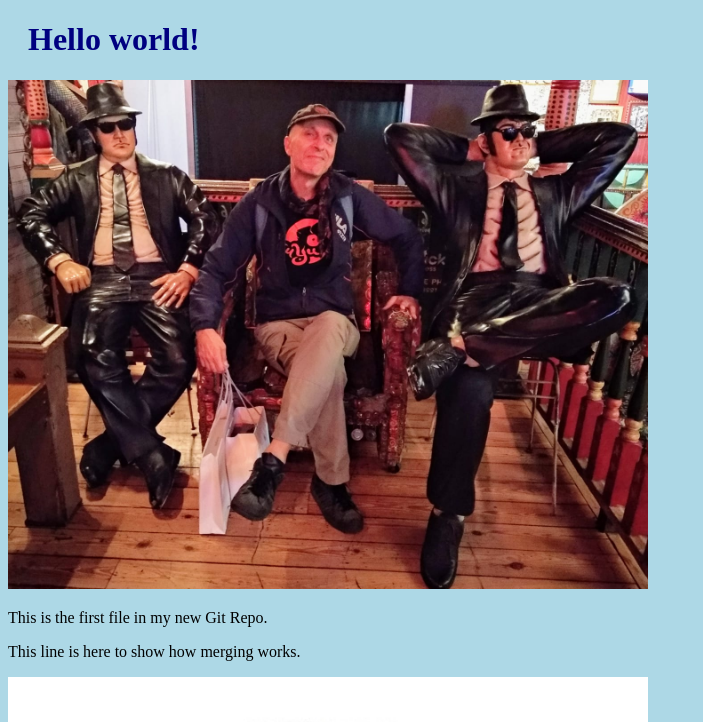
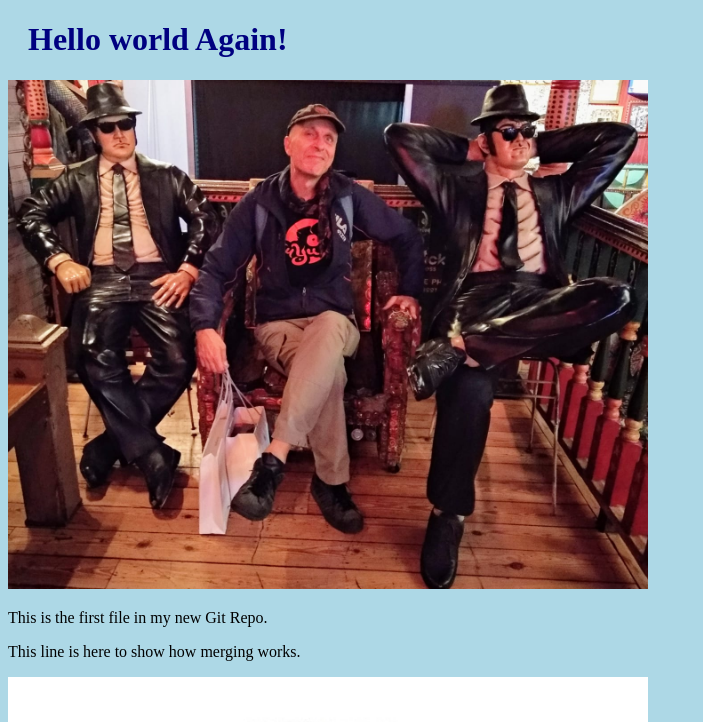
Before and after one commit to web-thread/hello-world, a plain HTML site: page index.html in a window 1280 px wide. Shown: the top 722 px of the page, without its empty margins (0-703 px from the left). Drawn offline with Linux system fonts and the light colour scheme.

Commit message:
Title change Again!

```diff
--- a/index.html
+++ b/index.html
@@ -6,7 +6,7 @@
 <meta charset="UTF-8">
 </head>
 <body>
-    <h1>Hello world!</h1>
+    <h1>Hello world Again!</h1>
     <div><img src="img_hello_world.jpg" alt="Hello World from Space" style="width:100%;max-width:640px"></div>
     <p>This is the first file in my new Git Repo.</p>
     <p>This line is here to show how merging works.</p>
```
